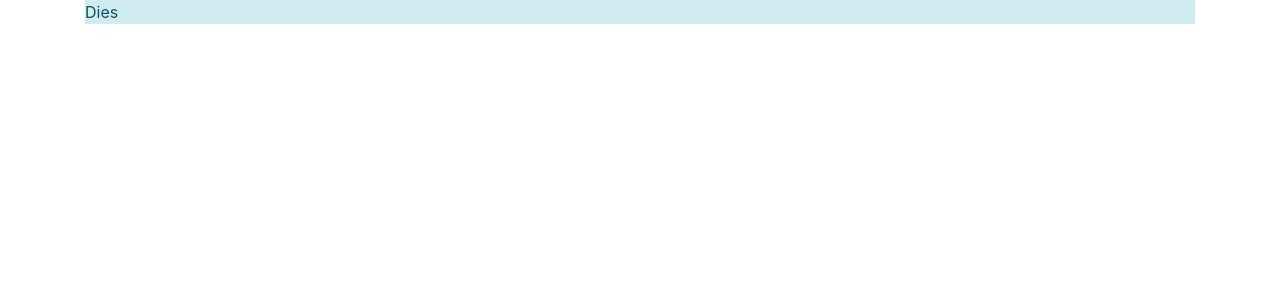
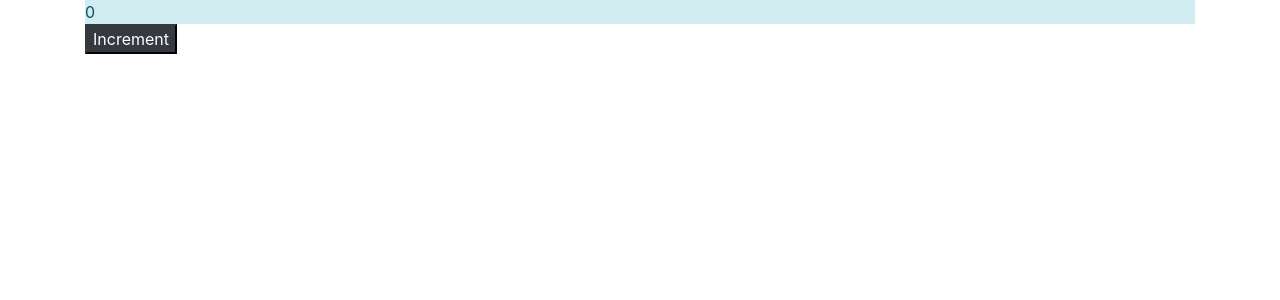
Before and after one commit to sinandersinan/statemanagement, an Angular app: page / in a window 1280 px wide. Shown: the top 300 px of the page. Built offline with nearby package versions, Linux system fonts and the light colour scheme.

Commit message:
first step: centralizing state & componenet is incrementing the state

```diff
--- a/src/app/app.component.html
+++ b/src/app/app.component.html
@@ -1,5 +1,9 @@
 <div class="container">
   <div class="alert-info">
-    Dies
+    {{service.state.counter}}
   </div>
+
+  <button class="btn-dark" (click)="service.incrementCounter()">
+    Increment
+  </button>
 </div>
```
